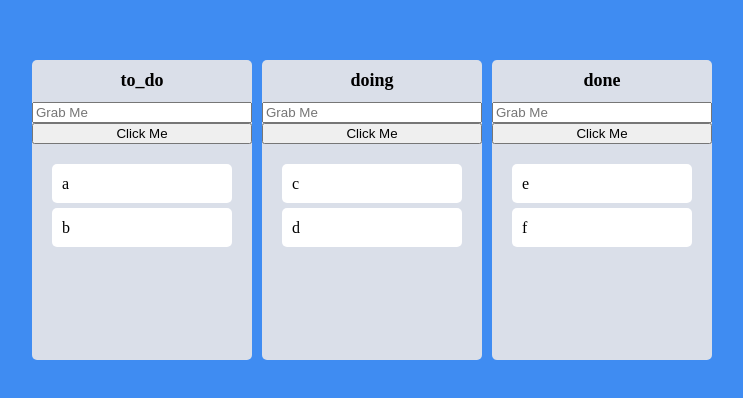
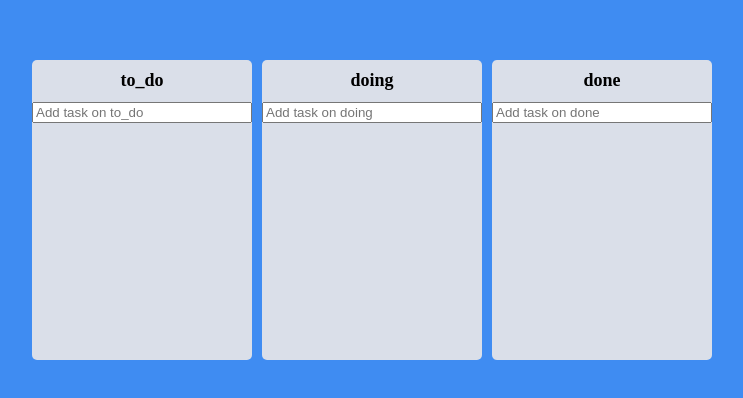
Before and after one commit to ccmonxx/trello-clone, a React (Create React App) app: page / in a window 1280 px wide. Shown: the part 190-588 px from the top of the page, without its empty margins (268-1011 px from the left). Built offline with nearby package versions, Linux system fonts and the light colour scheme.

Commit message:
Tasks Object : 기존타입을 객체타입으로 변경

```diff
--- a/src/atoms.tsx
+++ b/src/atoms.tsx
@@ -1,14 +1,21 @@
 import { atom } from "recoil";
 
+// useForm을 통해 받은 toDo 객체를 담을 예정
+// toDo → [ {id: 1, text: "A"} ]
+interface IToDo {
+	id: number;
+	text: string;
+}
+
 interface IToDosState {
-	[key: string]: string[];
+	[key: string]: IToDo[];
 }
 
 export const toDosState = atom<IToDosState>({
 	key: "toDo",
 	default: {
-		to_do: ["a", "b"],
-		doing: ["c", "d"],
-		done: ["e", "f"],
+		to_do: [],
+		doing: [],
+		done: [],
 	},
 });
--- a/src/components/Board.tsx
+++ b/src/components/Board.tsx
@@ -1,7 +1,7 @@
-import { useRef } from "react";
 import { Droppable } from "react-beautiful-dnd";
 import styled from "styled-components";
 import DraggableCard from "./DraggableCard";
+import { useForm } from "react-hook-form";
 
 const Wrapper = styled.div`
 	display: flex;
@@ -30,6 +30,13 @@
 	padding: 20px;
 `;
 
+const Form = styled.form`
+	width: 100%;
+	input {
+		width: 100%;
+	}
+`;
+
 interface IArea {
 	isDraggingOver: boolean;
 	isDraggingFromThis: boolean;
@@ -41,20 +48,29 @@
 	boardId: string;
 }
 
+interface IForm {
+	toDo: string;
+}
+
 function Board({ toDos, boardId }: IBoard) {
-	const inputRef = useRef<HTMLInputElement>(null);
-	const onClick = () => {
-		inputRef.current?.focus();
-		setTimeout(() => {
-			inputRef.current?.blur();
-		}, 5000);
+	const { register, handleSubmit, setValue } = useForm<IForm>();
+	// toDo 라는 객체 안에 string type
+	const onValid = ({ toDo }: IForm) => {
+		setValue("toDo", "");
 	};
 
 	return (
 		<Wrapper>
 			<Title>{boardId}</Title>
-			<input ref={inputRef} placeholder="Grab Me" />
-			<button onClick={onClick}>Click Me</button>
+
+			<Form>
+				<input
+					{...register("toDo", { required: true })}
+					type="text"
+					placeholder={`Add task on ${boardId}`}
+				/>
+			</Form>
+
 			<Droppable droppableId={boardId}>
 				{(magic, snapshot) => (
 					<Area
@@ -64,7 +80,12 @@
 						isDraggingFromThis={Boolean(snapshot.draggingFromThisWith)}
 					>
 						{toDos.map((toDo, index) => (
-							<DraggableCard key={toDo} index={index} toDo={toDo} />
+							<DraggableCard
+								key={toDo.id}
+								index={index}
+								toDoId={toDo.id}
+								toDoText={toDo.text}
+							/>
 						))}
 						{magic.placeholder}
 					</Area>
--- a/src/components/DraggableCard.tsx
+++ b/src/components/DraggableCard.tsx
@@ -11,13 +11,14 @@
 `;
 
 interface IDragabbleCardProps {
-	toDo: string;
+	toDoId: number;
+	toDoText: string;
 	index: number;
 }
 
-function DragabbleCard({ toDo, index }: IDragabbleCardProps) {
+function DragabbleCard({ toDoId, toDoText, index }: IDragabbleCardProps) {
 	return (
-		<Draggable draggableId={toDo} index={index}>
+		<Draggable draggableId={toDoId + ""} index={index}>
 			{(magic, snapshot) => (
 				<Card
 					isDragging={snapshot.isDragging}
@@ -25,7 +26,7 @@
 					{...magic.dragHandleProps}
 					{...magic.draggableProps}
 				>
-					{toDo}
+					{toDoText}
 				</Card>
 			)}
 		</Draggable>
```
Also changed, not shown: 1 other file (tests, documents, lock files or other folders).
